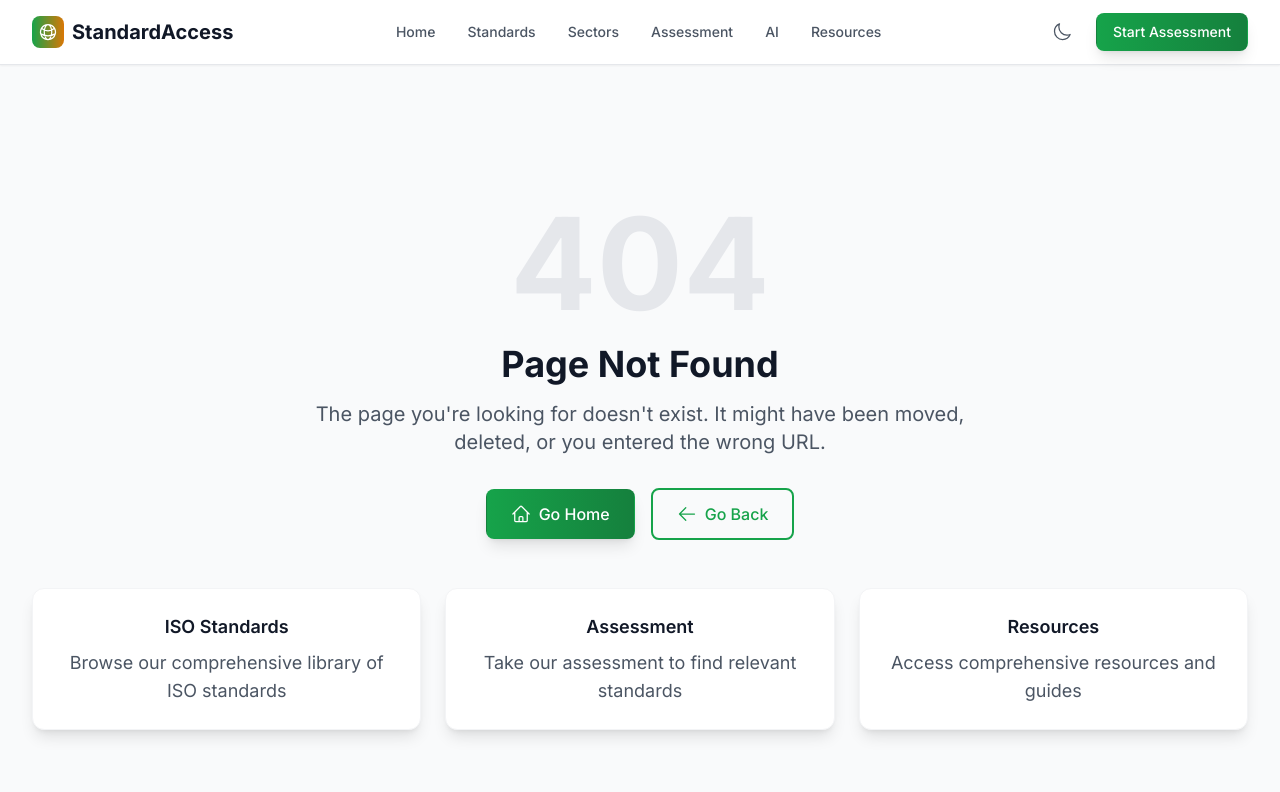
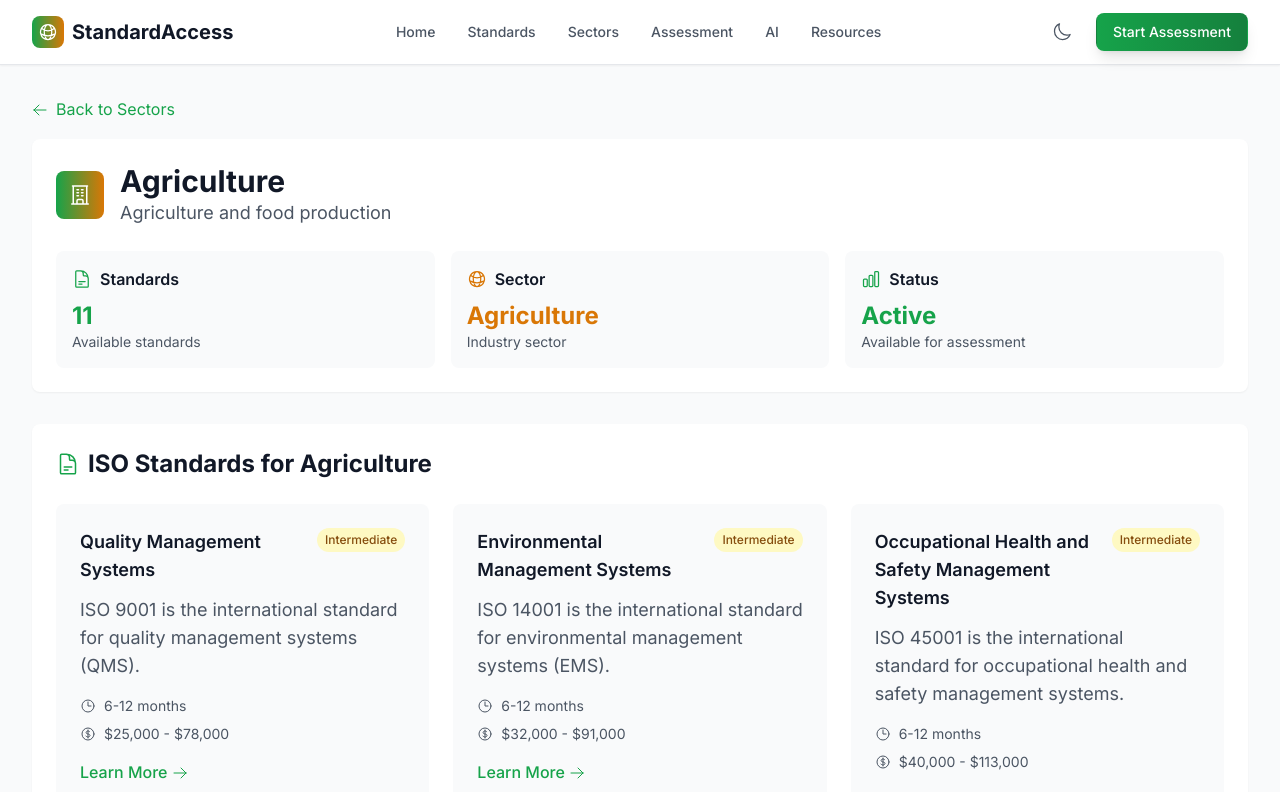
Before and after one commit to cfallah2k/CUSTOM-ISO-CHECKLIST, a React (Create React App) app: page /sectors/agriculture in a window 1280 px wide. Shown: the top 792 px of the page. Built offline with nearby package versions, Linux system fonts and the light colour scheme.

Commit message:
Fix routing issues and add missing SectorDetailPage - Fixed App.tsx routes to match footer links - Created comprehensive SectorDetailPage component - Fixed TypeScript errors related to sector filtering - Removed unused imports to resolve build warnings - All routes now work without 404 errors

```diff
--- a/src/App.tsx
+++ b/src/App.tsx
@@ -13,6 +13,7 @@ import Footer from './components/Layout/Footer';
 import HomePage from './pages/HomePage';
 import StandardsPage from './pages/StandardsPage';
 import StandardDetailPage from './pages/StandardDetailPage';
+import SectorDetailPage from './pages/SectorDetailPage';
 import SectorsPage from './pages/SectorsPage';
 import AssessmentPage from './pages/AssessmentPage';
 import AIPage from './pages/AIPage';
@@ -156,19 +157,18 @@ function App() {
                         <Route path="/standards" element={<StandardsPage />} />
                         <Route path="/standards/:id" element={<StandardDetailPage />} />
                         <Route path="/sectors" element={<SectorsPage />} />
+                        <Route path="/sectors/:id" element={<SectorDetailPage />} />
                         <Route path="/assessment" element={<AssessmentPage />} />
                         <Route path="/ai" element={<AIPage />} />
                         <Route path="/resources" element={<ResourcesPage />} />
-                        <Route path="/implementation-guides" element={<ImplementationGuidesPage />} />
-                        <Route path="/case-studies" element={<CaseStudiesPage />} />
-                        <Route path="/templates" element={<TemplatesPage />} />
-                        <Route path="/training-materials" element={<TrainingMaterialsPage />} />
-                        <Route path="/help-center" element={<HelpCenterPage />} />
+                        <Route path="/resources/guides" element={<ImplementationGuidesPage />} />
+                        <Route path="/resources/case-studies" element={<CaseStudiesPage />} />
+                        <Route path="/resources/templates" element={<TemplatesPage />} />
+                        <Route path="/resources/training" element={<TrainingMaterialsPage />} />
+                        <Route path="/help" element={<HelpCenterPage />} />
                         <Route path="/contact" element={<ContactPage />} />
-                        <Route path="/privacy-policy" element={<PrivacyPolicyPage />} />
-                        <Route path="/terms-of-service" element={<TermsOfServicePage />} />
-
-
+                        <Route path="/privacy" element={<PrivacyPolicyPage />} />
+                        <Route path="/terms" element={<TermsOfServicePage />} />
                         <Route path="*" element={<NotFoundPage />} />
                       </Routes>
                     </main>
--- /dev/null
+++ b/src/pages/SectorDetailPage.tsx
@@ -0,0 +1,195 @@
+import React from 'react';
+import { useParams, Link } from 'react-router-dom';
+import { Helmet } from 'react-helmet-async';
+import { motion } from 'framer-motion';
+import {
+  ArrowLeftIcon,
+  BuildingOfficeIcon,
+  DocumentTextIcon,
+  ClockIcon,
+  CurrencyDollarIcon,
+  ChartBarIcon,
+  GlobeAltIcon
+} from '@heroicons/react/24/outline';
+import { isoStandards, sectors } from '../data/isoStandards';
+
+const SectorDetailPage: React.FC = () => {
+  const { id } = useParams<{ id: string }>();
+
+  // Find the sector by ID
+  const sector = sectors.find(s => s.id === id);
+
+  if (!sector) {
+    return (
+      <div className="min-h-screen bg-gray-50 flex items-center justify-center">
+        <div className="text-center max-w-md mx-auto p-6">
+          <h1 className="text-2xl font-bold text-gray-900 mb-4">
+            Sector Not Found
+          </h1>
+          <p className="text-gray-600 mb-6">
+            The sector you're looking for doesn't exist.
+          </p>
+          <Link to="/sectors" className="btn-primary">
+            Back to Sectors
+          </Link>
+        </div>
+      </div>
+    );
+  }
+
+  // Get standards for this sector
+  const sectorStandards = isoStandards.filter(standard =>
+    standard.sector.some(s => s.id === sector.id)
+  );
+
+  const containerVariants = {
+    hidden: { opacity: 0 },
+    visible: {
+      opacity: 1,
+      transition: {
+        duration: 0.5,
+        staggerChildren: 0.1
+      }
+    }
+  };
+
+  const itemVariants = {
+    hidden: { opacity: 0, y: 20 },
+    visible: { opacity: 1, y: 0 }
+  };
+
+  return (
+    <div className="min-h-screen bg-gray-50">
+      <Helmet>
+        <title>{sector.name} - ISO Standards | StandardAccess</title>
+        <meta name="description" content={`Explore ${sector.name} ISO standards and implementation guidance for African organizations.`} />
+      </Helmet>
+
+      <motion.div
+        variants={containerVariants}
+        initial="hidden"
+        animate="visible"
+        className="container-custom py-8"
+      >
+        {/* Header */}
+        <motion.div variants={itemVariants} className="mb-8">
+          <Link to="/sectors" className="inline-flex items-center text-primary-600 hover:text-primary-700 mb-4">
+            <ArrowLeftIcon className="h-4 w-4 mr-2" />
+            Back to Sectors
+          </Link>
+
+          <div className="bg-white rounded-lg shadow-sm p-6">
+            <div className="flex items-center space-x-4 mb-4">
+              <div className="w-12 h-12 bg-gradient-to-r from-primary-600 to-secondary-600 rounded-lg flex items-center justify-center">
+                <BuildingOfficeIcon className="h-6 w-6 text-white" />
+              </div>
+              <div>
+                <h1 className="text-3xl font-bold text-gray-900">{sector.name}</h1>
+                <p className="text-gray-600">{sector.description}</p>
+              </div>
+            </div>
+
+            <div className="grid grid-cols-1 md:grid-cols-3 gap-4 mt-6">
+              <div className="bg-gray-50 rounded-lg p-4">
+                <div className="flex items-center space-x-2 mb-2">
+                  <DocumentTextIcon className="h-5 w-5 text-primary-600" />
+                  <span className="font-semibold text-gray-900">Standards</span>
+                </div>
+                <p className="text-2xl font-bold text-primary-600">{sectorStandards.length}</p>
+                <p className="text-sm text-gray-600">Available standards</p>
+              </div>
+
+              <div className="bg-gray-50 rounded-lg p-4">
+                <div className="flex items-center space-x-2 mb-2">
+                  <GlobeAltIcon className="h-5 w-5 text-secondary-600" />
+                  <span className="font-semibold text-gray-900">Sector</span>
+                </div>
+                <p className="text-2xl font-bold text-secondary-600">{sector.name}</p>
+                <p className="text-sm text-gray-600">Industry sector</p>
+              </div>
+
+              <div className="bg-gray-50 rounded-lg p-4">
+                <div className="flex items-center space-x-2 mb-2">
+                  <ChartBarIcon className="h-5 w-5 text-green-600" />
+                  <span className="font-semibold text-gray-900">Status</span>
+                </div>
+                <p className="text-2xl font-bold text-green-600">Active</p>
+                <p className="text-sm text-gray-600">Available for assessment</p>
+              </div>
+            </div>
+          </div>
+        </motion.div>
+
+        {/* ISO Standards */}
+        <motion.div variants={itemVariants} className="mb-8">
+          <div className="bg-white rounded-lg shadow-sm p-6">
+            <h2 className="text-2xl font-bold text-gray-900 mb-6 flex items-center">
+              <DocumentTextIcon className="h-6 w-6 text-primary-600 mr-2" />
+              ISO Standards for {sector.name}
+            </h2>
+
+            <div className="grid grid-cols-1 md:grid-cols-2 lg:grid-cols-3 gap-6">
+              {sectorStandards.map((standard) => (
+                <motion.div
+                  key={standard.id}
+                  variants={itemVariants}
+                  className="bg-gray-50 rounded-lg p-6 hover:shadow-md transition-shadow duration-200"
+                >
+                  <div className="flex items-start justify-between mb-3">
+                    <h3 className="text-lg font-semibold text-gray-900">{standard.name}</h3>
+                    <span className={`px-2 py-1 text-xs font-medium rounded-full ${
+                      standard.difficulty === 'Beginner' ? 'bg-green-100 text-green-800' :
+                      standard.difficulty === 'Intermediate' ? 'bg-yellow-100 text-yellow-800' :
+                      'bg-red-100 text-red-800'
+                    }`}>
+                      {standard.difficulty}
+                    </span>
+                  </div>
+
+                  <p className="text-gray-600 mb-4 line-clamp-3">{standard.description}</p>
+
+                  <div className="space-y-2 mb-4">
+                    <div className="flex items-center space-x-2 text-sm text-gray-600">
+                      <ClockIcon className="h-4 w-4" />
+                      <span>{standard.timeline.total}</span>
+                    </div>
+                    <div className="flex items-center space-x-2 text-sm text-gray-600">
+                      <CurrencyDollarIcon className="h-4 w-4" />
+                      <span>{standard.cost.total}</span>
+                    </div>
+                  </div>
+
+                  <Link
+                    to={`/standards/${standard.id}`}
+                    className="inline-flex items-center text-primary-600 hover:text-primary-700 font-medium"
+                  >
+                    Learn More
+                    <ArrowLeftIcon className="h-4 w-4 ml-1 rotate-180" />
+                  </Link>
+                </motion.div>
+              ))}
+            </div>
+          </div>
+        </motion.div>
+
+        {/* Call to Action */}
+        <motion.div variants={itemVariants} className="bg-gradient-to-r from-primary-600 to-secondary-600 rounded-lg p-8 text-center text-white">
+          <h2 className="text-2xl font-bold mb-4">Ready to Get Started?</h2>
+          <p className="text-white/90 mb-6 max-w-2xl mx-auto">
+            Take our comprehensive assessment to identify the best ISO standards for your {sector.name.toLowerCase()} organization and get personalized implementation guidance.
+          </p>
+          <div className="flex flex-col sm:flex-row gap-4 justify-center">
+            <Link to="/assessment" className="btn-secondary bg-white text-primary-600 hover:bg-gray-100">
+              Start Assessment
+            </Link>
+            <Link to="/ai" className="btn-secondary border-white text-white hover:bg-white/10">
+              AI Assistant
+            </Link>
+          </div>
+        </motion.div>
+      </motion.div>
+    </div>
+  );
+};
+
+export default SectorDetailPage;
--- a/src/pages/StandardsPage.tsx
+++ b/src/pages/StandardsPage.tsx
@@ -6,7 +6,6 @@ import {
   MagnifyingGlassIcon,
   BookOpenIcon,
   ShieldCheckIcon,
-  AcademicCapIcon,
   LightBulbIcon,
   ChartBarIcon,
   ClockIcon,
@@ -14,7 +13,6 @@ import {
   CheckCircleIcon,
   StarIcon,
   GlobeAltIcon,
-  ArrowTrendingUpIcon,
   ArrowRightIcon
 } from '@heroicons/react/24/outline';
 import { isoStandards, isoCategories } from '../data/isoStandards';
```
